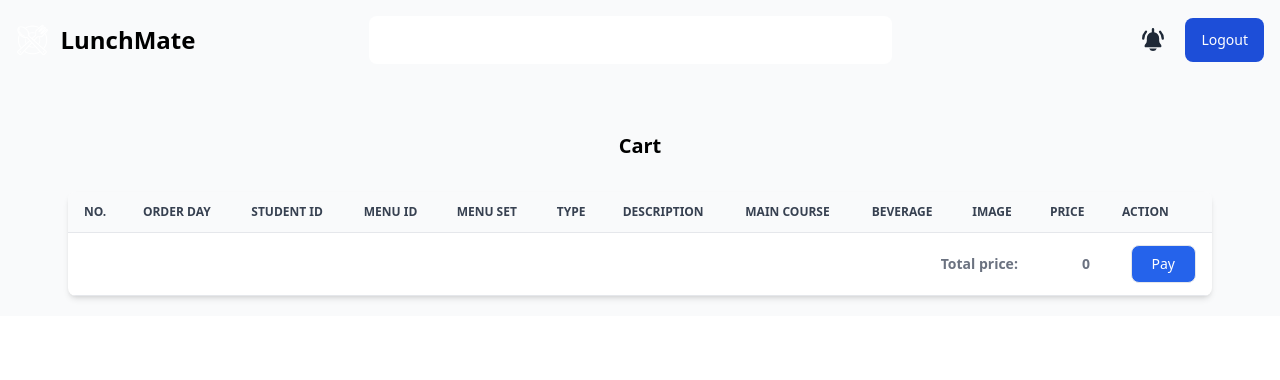
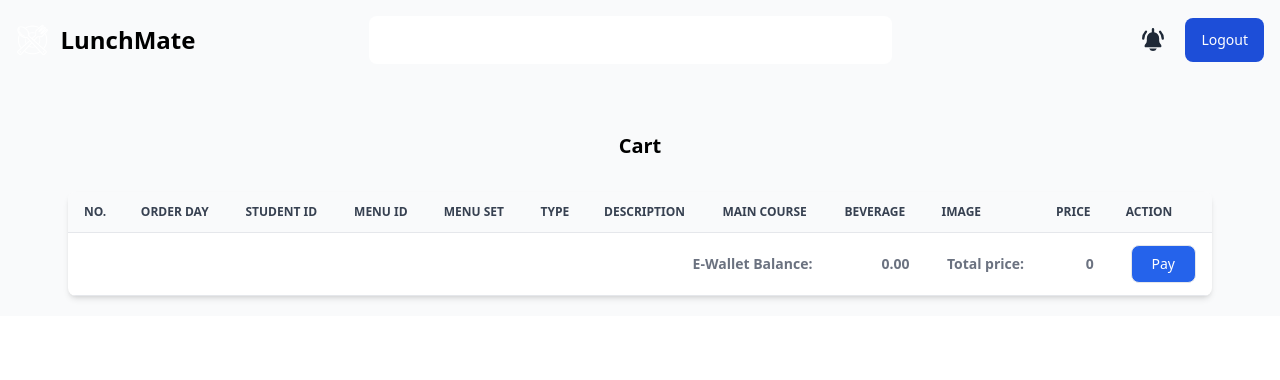
Before and after one commit to Melo04/food-reservation-system, a Flask app: page /cart in a window 1280 px wide. Shown: the top 380 px of the page. Run offline with Flask 3, Linux system fonts and the light colour scheme; a user stored in the database is signed in; some libraries are stand-ins or nearby versions.

Commit message:
Pay for items in cart
Error if insufficient, deduct if sufficient.
Shows balance and total price in the page before pay is clicked

```diff
--- a/website/routes.py
+++ b/website/routes.py
@@ -64,6 +64,10 @@ def parent_cart():
     menus = FOOD_MENU.query.all()
     form.parent_id.data = current_user.id
     parent_id = form.parent_id.data
+    balancedecimal = PARENT.query.filter_by(id=parent_id).with_entities(PARENT.EWALLET_BALANCE).all()
+    balanceonedp= float(balancedecimal[0][0])
+    balancefloat = float(balanceonedp)
+    balance = "{:.2f}".format(balancefloat)
 
     import re
     if request.method == 'POST':
@@ -91,7 +95,7 @@ def parent_cart():
     cart_items = CART_ITEM.query.filter_by(PARENT_ID=parent_id).all()
     prices = {menu.id: menu.PRICE for menu in menus}
     total_price = sum(prices[cart_item.MENU_ID] for cart_item in cart_items)
-    return render_template('parent/cart.html', form=form, parent_id=parent_id, menu_id=request.form.get('menu_id'), carts=cart_items, menus=menus,total_price=total_price)
+    return render_template('parent/cart.html', form=form, parent_id=parent_id, menu_id=request.form.get('menu_id'), carts=cart_items, menus=menus,total_price=total_price,balance=balance)
 
 @app.route('/cart/delete/<int:cart_id>', methods=['POST'])
 @login_required(role="parent")
@@ -103,6 +107,35 @@ def deleteCart(cart_id):
         db.session.commit()
         flash('Menu deleted!', 'success')
         return redirect(url_for('parent_cart'))
+
+    return redirect(url_for('parent_cart'))
+
+@app.route('/cart/pay', methods=['POST'])
+@login_required(role="parent")
+def pay():
+    parent_id = current_user.id
+    menus = FOOD_MENU.query.all()
+    cart_items = CART_ITEM.query.filter_by(PARENT_ID=parent_id).all()
+
+    prices = {menu.id: menu.PRICE for menu in menus}
+    total_price = sum(prices[cart_item.MENU_ID] for cart_item in cart_items)
+
+    balancedecimal = PARENT.query.filter_by(id=parent_id).with_entities(PARENT.EWALLET_BALANCE).all()
+    balanceonedp= float(balancedecimal[0][0])
+    balancefloat = float(balanceonedp)
+    balance = "{:.2f}".format(balancefloat)
+
+    if balanceonedp >= total_price:
+        PARENT.EWALLET_BALANCE -= total_price
+        db.session.commit()
+
+        for cart_item in cart_items:
+            db.session.delete(cart_item)
+        db.session.commit()
+
+        flash('Payment successful!', 'success')
+    else:
+        flash('Insufficient balance. Please reload your e-wallet.', 'error')
 
     return redirect(url_for('parent_cart'))
 
--- a/website/templates/parent/cart.html
+++ b/website/templates/parent/cart.html
@@ -66,12 +66,16 @@
                     </tbody>
                     <tfoot>
                         <tr class="border-b dark:border-gray-700">
-                            <td class="px-4 py-3 font-bold text-end" colspan="10">Total price: </td>
+                            <td class="px-4 py-3 font-bold text-end" colspan="8">E-Wallet Balance: </td>
+                            <td class="px-4 py-3 font-bold text-end">{{balance}}</td>
+                            <td class="px-4 py-3 font-bold text-end">Total price: </td>
                             <td class="px-4 py-3 font-bold text-end">{{total_price}}</td>
                             <td class="px-4 py-3 text-end" colspan="2">
+                                <form action="{{ url_for('pay')}}" method="post">
                                 <button type="submit"
                                     class="py-2 px-5 text-sm font-medium text-center text-white focus:outline-none bg-blue-600 rounded-lg border border-gray-200 hover:bg-gray-100 hover:text-primary-700 focus:ring-blue-200 dark:bg-blue-600 dark:text-white dark:border-blue-600 dark:hover:text-blue-600 dark:hover:bg-blue-100">
                                     Pay</button>
+                                </form>
                             </td>
                         </tr>
                     </tfoot>
@@ -92,4 +96,5 @@
 
         document.getElementById('DeleteCartForm_' + rowIndex).submit();
     }
+
 </script>
```
